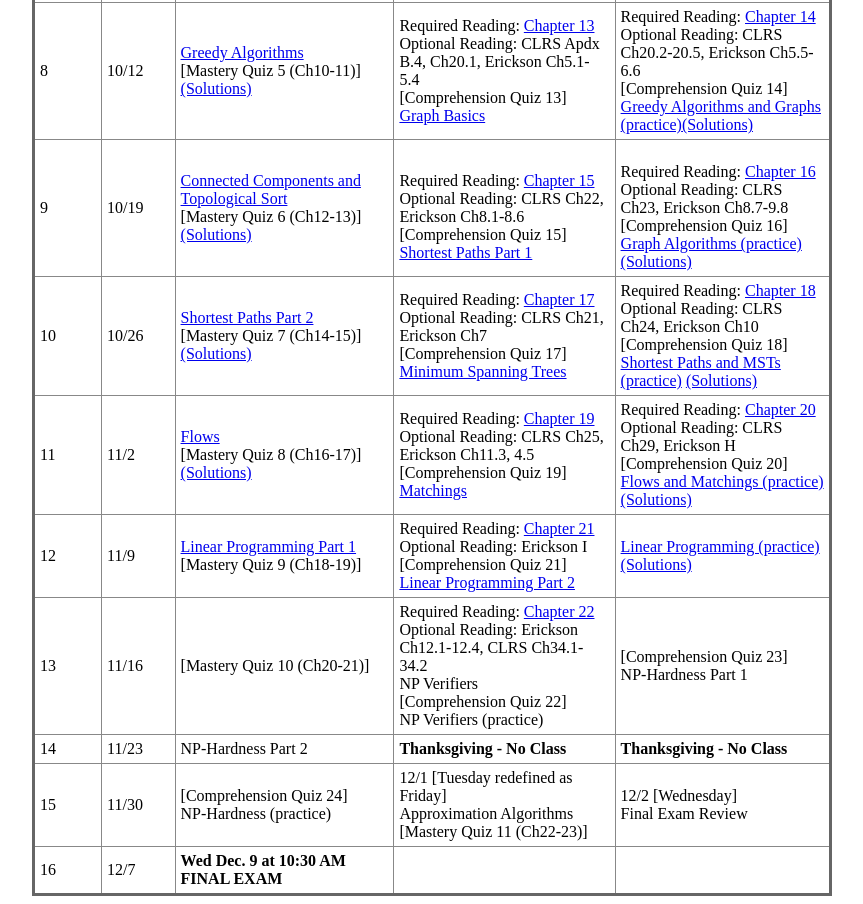
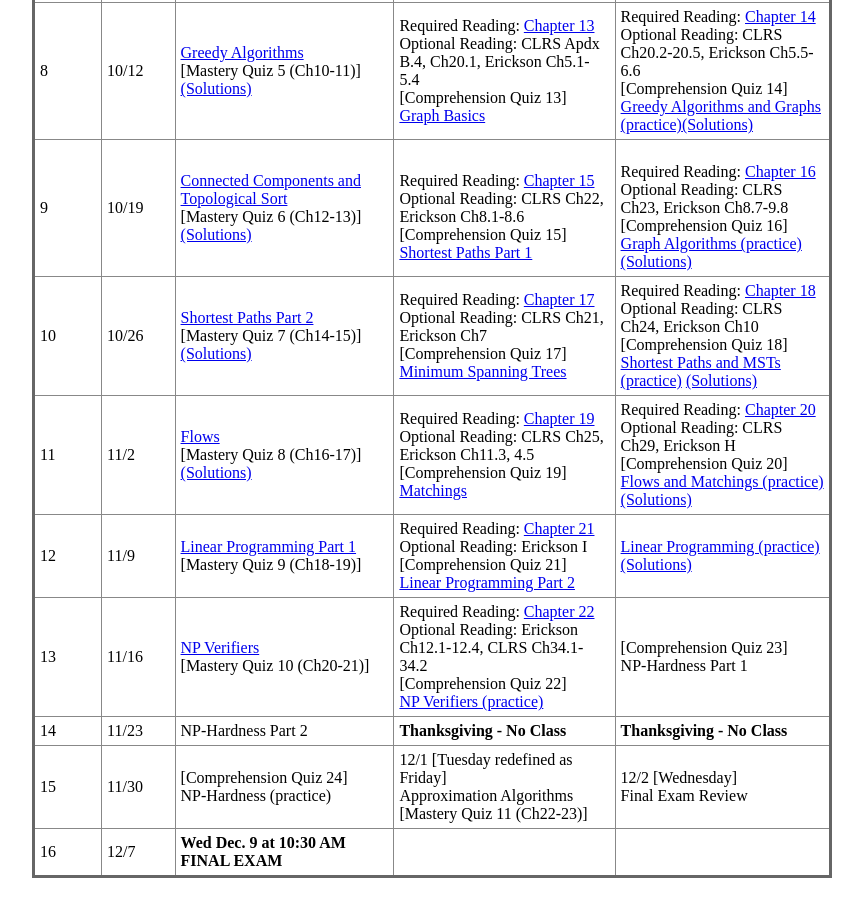
Before and after one commit to beideman/beideman.github.io, a plain HTML site: page csce411fa26.html in a window 1280 px wide. Shown: the part 928-1832 px from the top of the page, without its empty margins (208-1071 px from the left). Drawn offline with Linux system fonts and the light colour scheme.

Commit message:
Added worksheet

```diff
--- a/csce411fa26.html
+++ b/csce411fa26.html
@@ -91,8 +91,8 @@ Please note, the assigned readings for each lecture should be completed BEFORE c
         <td style="width: 27.5362%;">Required Reading: <a href="CSCE_411_Course_NotesCh21.pdf">Chapter 21</a><br>Optional Reading: Erickson I<br>[Comprehension Quiz 21]<br id="isPasted"><a href="https://canvas.tamu.edu/courses/465524/files/104111070?module_item_id=16704921">Linear Programming Part 2</a></td>
         <td style="width: 26.8116%;"><a href="Worksheet10_Linear_Programming.pdf">Linear Programming (practice)</a> <a href="Linear_Programming_Solutions.pdf">(Solutions)</a></td>
     </tr><tr><td style="width: 8.4783%;">13</td><td style="width: 9.1449%;">11/16</td>
-        <td style="width: 27.2463%;">[Mastery Quiz 10 (Ch20-21)]</td>
-        <td style="width: 27.5362%;">Required Reading: <a href="CSCE_411_Course_NotesCh22.pdf">Chapter 22</a><br>Optional Reading: Erickson Ch12.1-12.4, CLRS Ch34.1-34.2<br>NP Verifiers<br>[Comprehension Quiz 22]<br id="isPasted">NP Verifiers (practice)</td>
+        <td style="width: 27.2463%;"><a href="https://canvas.tamu.edu/courses/465524/files/104261399?module_item_id=16719712">NP Verifiers</a><br>[Mastery Quiz 10 (Ch20-21)]</td>
+        <td style="width: 27.5362%;">Required Reading: <a href="CSCE_411_Course_NotesCh22.pdf">Chapter 22</a><br>Optional Reading: Erickson Ch12.1-12.4, CLRS Ch34.1-34.2<br>[Comprehension Quiz 22]<br id="isPasted"><a href="Worksheet11_NP_Verifiers.pdf">NP Verifiers (practice)</a></td>
         <td style="width: 26.8116%;">[Comprehension Quiz 23]<br id="isPasted">NP-Hardness Part 1</td>
     </tr><tr><td style="width: 8.4783%;">14</td><td style="width: 9.1449%;">11/23</td>
         <td style="width: 27.2463%;">NP-Hardness Part 2</td>
```
Also changed, not shown: 1 other file.
